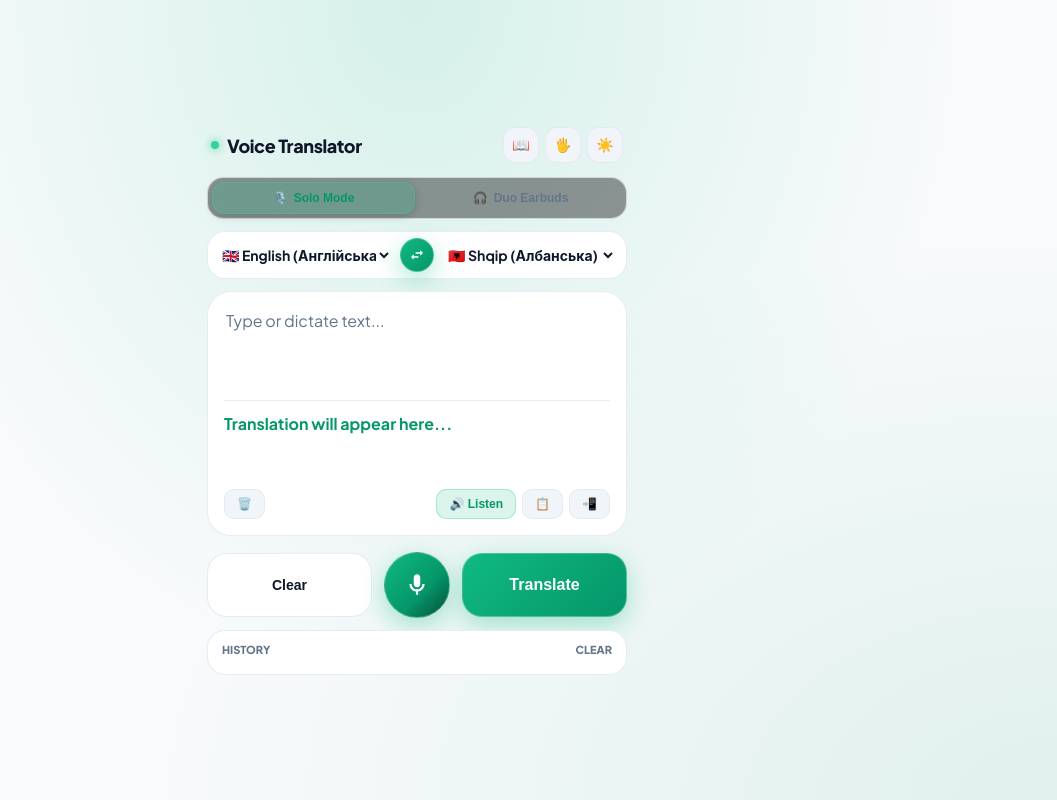
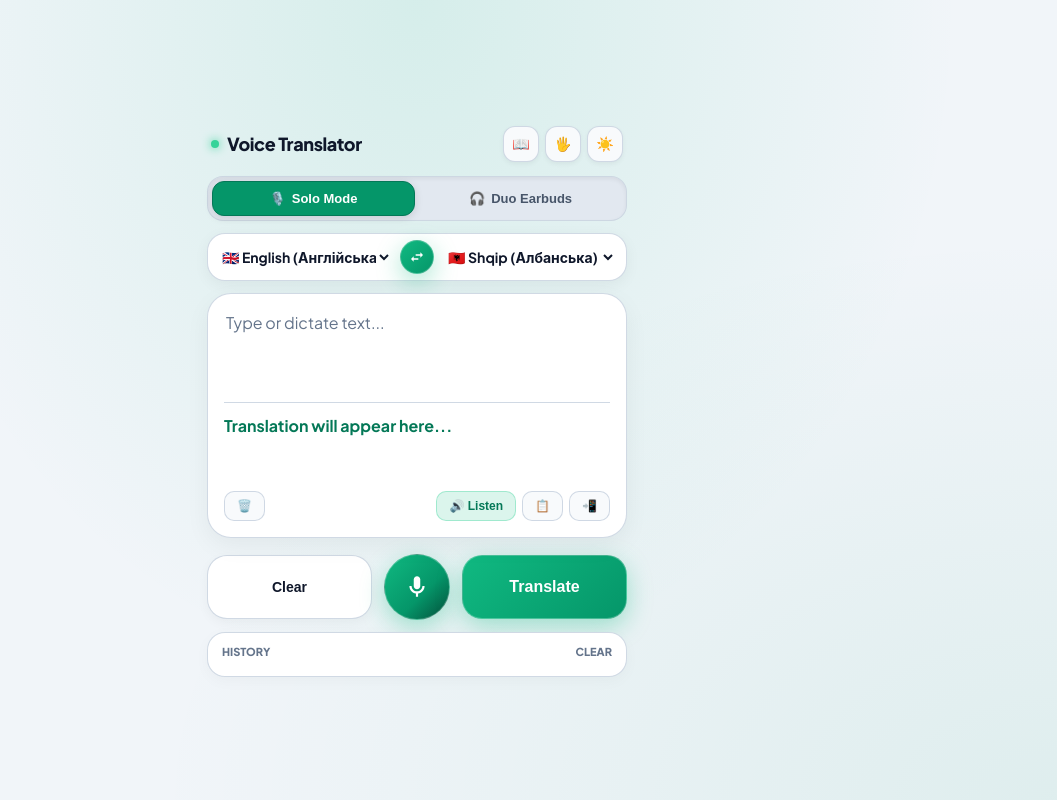
Before and after one commit to decelectronicscompany-blip/ua-al-translator, a website: page index.html in a window 1280 px wide. Both pictures are taken after a click on the button "Тема". Shown: the whole page, without its empty margins (223-1280 px from the left). Drawn offline with Linux system fonts and the light colour scheme.

Commit message:
Update index.html

```diff
--- a/index.html
+++ b/index.html
@@ -16,31 +16,44 @@
     <style>
         :root {
             --bg-main: #030706;
-            --card-glass: rgba(10, 30, 22, 0.45);
-            --card-border: rgba(52, 211, 153, 0.15);
+            --card-glass: rgba(10, 30, 22, 0.55);
+            --card-border: rgba(52, 211, 153, 0.18);
             --text-main: #f8fafc;
             --text-title: #ffffff;
-            --text-muted: #64748b;
+            --text-muted: #94a3b8;
             --accent-emerald: #34d399;
+
+            --switcher-bg: rgba(0, 0, 0, 0.5);
+            --switcher-btn-inactive: #94a3b8;
+            --switcher-btn-active-bg: rgba(16, 185, 129, 0.25);
+            --switcher-btn-active-border: rgba(52, 211, 153, 0.4);
+            --switcher-btn-active-text: #34d399;
 
             --grad-mic: linear-gradient(135deg, #10b981 0%, #059669 60%, #044e3a 100%);
             --grad-primary: linear-gradient(135deg, #10b981 0%, #059669 100%);
 
             --emerald-glow: 0 8px 25px rgba(16, 185, 129, 0.35);
             --emerald-glow-strong: 0 12px 35px rgba(52, 211, 153, 0.6);
-            --glass-btn: rgba(255, 255, 255, 0.05);
-            --glass-btn-hover: rgba(255, 255, 255, 0.1);
+            --glass-btn: rgba(255, 255, 255, 0.06);
+            --glass-btn-hover: rgba(255, 255, 255, 0.12);
         }
 
         [data-theme="light"] {
-            --bg-main: #f8fafc;
+            --bg-main: #f1f5f9;
             --card-glass: #ffffff;
-            --card-border: rgba(226, 232, 240, 0.8);
+            --card-border: rgba(203, 213, 225, 0.9);
             --text-main: #0f172a;
             --text-title: #0f172a;
             --text-muted: #64748b;
-            --accent-emerald: #059669;
-            --glass-btn: #f1f5f9;
+            --accent-emerald: #047857;
+
+            --switcher-bg: #e2e8f0;
+            --switcher-btn-inactive: #475569;
+            --switcher-btn-active-bg: #059669;
+            --switcher-btn-active-border: #047857;
+            --switcher-btn-active-text: #ffffff;
+
+            --glass-btn: #f8fafc;
             --glass-btn-hover: #e2e8f0;
         }
 
@@ -54,8 +67,8 @@
             font-family: 'Plus Jakarta Sans', -apple-system, sans-serif;
             background: var(--bg-main);
             background-image:
-                radial-gradient(at 50% 0%, rgba(16, 185, 129, 0.15) 0px, transparent 60%),
-                radial-gradient(at 100% 100%, rgba(5, 150, 105, 0.1) 0px, transparent 50%);
+                radial-gradient(at 50% 0%, rgba(16, 185, 129, 0.12) 0px, transparent 60%),
+                radial-gradient(at 100% 100%, rgba(5, 150, 105, 0.08) 0px, transparent 50%);
             min-height: 100vh;
             margin: 0;
             padding: 16px 14px;
@@ -119,26 +132,28 @@
             align-items: center;
             justify-content: center;
             font-size: 14px;
+            box-shadow: 0 2px 5px rgba(0,0,0,0.05);
         }
 
-        /* Сегментований перемикач Режимів */
+        /* Чіткий контрастний Перемикач Режимів */
         .mode-switcher {
-            background: rgba(0, 0, 0, 0.4);
+            background: var(--switcher-bg);
             border: 1px solid var(--card-border);
             border-radius: 16px;
             padding: 4px;
             display: grid;
             grid-template-columns: 1fr 1fr;
             gap: 4px;
+            box-shadow: inset 0 2px 4px rgba(0,0,0,0.06);
         }
 
         .mode-btn {
             background: transparent;
-            border: none;
-            color: var(--text-muted);
-            padding: 8px 12px;
+            border: 1px solid transparent;
+            color: var(--switcher-btn-inactive);
+            padding: 9px 12px;
             border-radius: 12px;
-            font-size: 12px;
+            font-size: 13px;
             font-weight: 700;
             cursor: pointer;
             display: flex;
@@ -149,10 +164,10 @@
         }
 
         .mode-btn.active {
-            background: rgba(16, 185, 129, 0.2);
-            border: 1px solid rgba(52, 211, 153, 0.35);
-            color: var(--accent-emerald);
-            box-shadow: 0 2px 8px rgba(0, 0, 0, 0.2);
+            background: var(--switcher-btn-active-bg);
+            border-color: var(--switcher-btn-active-border);
+            color: var(--switcher-btn-active-text);
+            box-shadow: 0 2px 8px rgba(0, 0, 0, 0.12);
         }
 
         .lang-bar {
@@ -165,6 +180,7 @@
             border-radius: 18px;
             padding: 6px 10px;
             backdrop-filter: blur(12px);
+            box-shadow: 0 4px 15px rgba(0,0,0,0.05);
         }
 
         select.lang-select {
@@ -183,6 +199,11 @@
         select.lang-select option {
             background: #061510;
             color: #f8fafc;
+        }
+
+        [data-theme="light"] select.lang-select option {
+            background: #ffffff;
+            color: #0f172a;
         }
 
         .swap-btn {
@@ -212,6 +233,7 @@
             flex-direction: column;
             gap: 12px;
             backdrop-filter: blur(16px);
+            box-shadow: 0 8px 25px rgba(0,0,0,0.05);
         }
 
         textarea.input-area {
@@ -313,6 +335,7 @@
             display: flex;
             align-items: center;
             justify-content: center;
+            box-shadow: 0 4px 12px rgba(0,0,0,0.04);
         }
 
         .btn-mic-main {
@@ -383,10 +406,15 @@
             box-shadow: 0 20px 50px rgba(0, 0, 0, 0.6);
         }
 
+        [data-theme="light"] .duo-modal-card {
+            background: #ffffff;
+            border-color: rgba(203, 213, 225, 0.8);
+        }
+
         .duo-modal-title {
             font-size: 18px;
             font-weight: 800;
-            color: white;
+            color: var(--text-title);
             text-align: center;
             display: flex;
             align-items: center;
@@ -437,10 +465,10 @@
         .earbud-icon.right-ear {
             background: rgba(255, 255, 255, 0.1);
             border: 1px solid var(--card-border);
-            color: white;
+            color: var(--text-main);
         }
 
-        .earbud-label { font-size: 13px; font-weight: 800; color: white; }
+        .earbud-label { font-size: 13px; font-weight: 800; color: var(--text-title); }
         .earbud-desc { font-size: 11px; color: var(--text-muted); line-height: 1.3; }
 
         .duo-rule-box {
@@ -450,7 +478,7 @@
             padding: 10px 12px;
             font-size: 12px;
             line-height: 1.4;
-            color: #e2e8f0;
+            color: var(--text-main);
         }
 
         .btn-start-duo {
@@ -493,6 +521,10 @@
             gap: 12px;
         }
 
+        [data-theme="light"] .sheet-content {
+            background: #ffffff;
+        }
+
         .sheet-header { display: flex; justify-content: space-between; align-items: center; }
         .sheet-title { font-size: 16px; font-weight: 800; }
         .sheet-close { background: var(--glass-btn); border: none; color: var(--text-main); border-radius: 50%; width: 30px; height: 30px; cursor: pointer; }
@@ -500,7 +532,7 @@
         .sheet-phrases-list { display: flex; flex-direction: column; gap: 8px; margin-top: 4px; }
         .sheet-phrase-item { background: var(--card-glass); border: 1px solid var(--card-border); border-radius: 14px; padding: 12px 14px; font-size: 13px; font-weight: 600; cursor: pointer; display: flex; justify-content: space-between; align-items: center; }
 
-        .history-card { background: var(--card-glass); border: 1px solid var(--card-border); border-radius: 18px; padding: 12px 14px; backdrop-filter: blur(12px); }
+        .history-card { background: var(--card-glass); border: 1px solid var(--card-border); border-radius: 18px; padding: 12px 14px; backdrop-filter: blur(12px); box-shadow: 0 4px 15px rgba(0,0,0,0.03); }
         .history-top { display: flex; justify-content: space-between; font-size: 11px; font-weight: 800; color: var(--text-muted); margin-bottom: 6px; text-transform: uppercase; }
         .history-items { display: flex; flex-direction: column; gap: 6px; max-height: 70px; overflow-y: auto; }
         .history-row { font-size: 12px; padding: 3px 0; cursor: pointer; }
@@ -523,7 +555,7 @@
             </div>
         </div>
 
-        <!-- Перемикач Режимів (Solo / Duo) -->
+        <!-- Контрастний Перемикач Режимів (Solo / Duo) -->
         <div class="mode-switcher">
             <button class="mode-btn active" id="btnModeSolo" onclick="vibrate(); setAppMode('solo');">
                 <span>🎙️</span> Solo Mode
@@ -848,6 +880,10 @@
             localStorage.setItem('theme', newTheme);
         }
 
+        const savedTheme = localStorage.getItem('theme') || 'dark';
+        document.documentElement.setAttribute('data-theme', savedTheme);
+        document.getElementById('themeBtn').innerText = savedTheme === 'light' ? '☀️' : '🌙';
+
         function swapLanguages() {
             const src = document.getElementById('srcLang');
             const tgt = document.getElementById('tgtLang');
```
